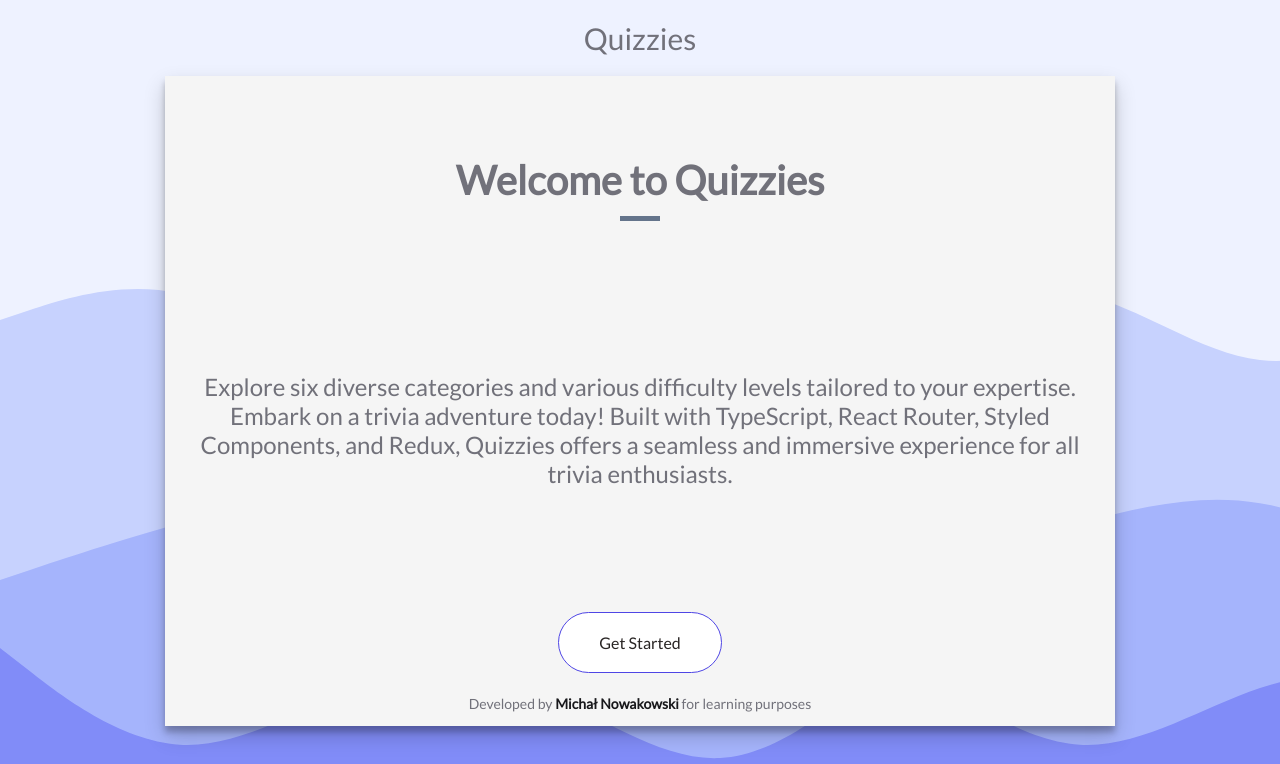
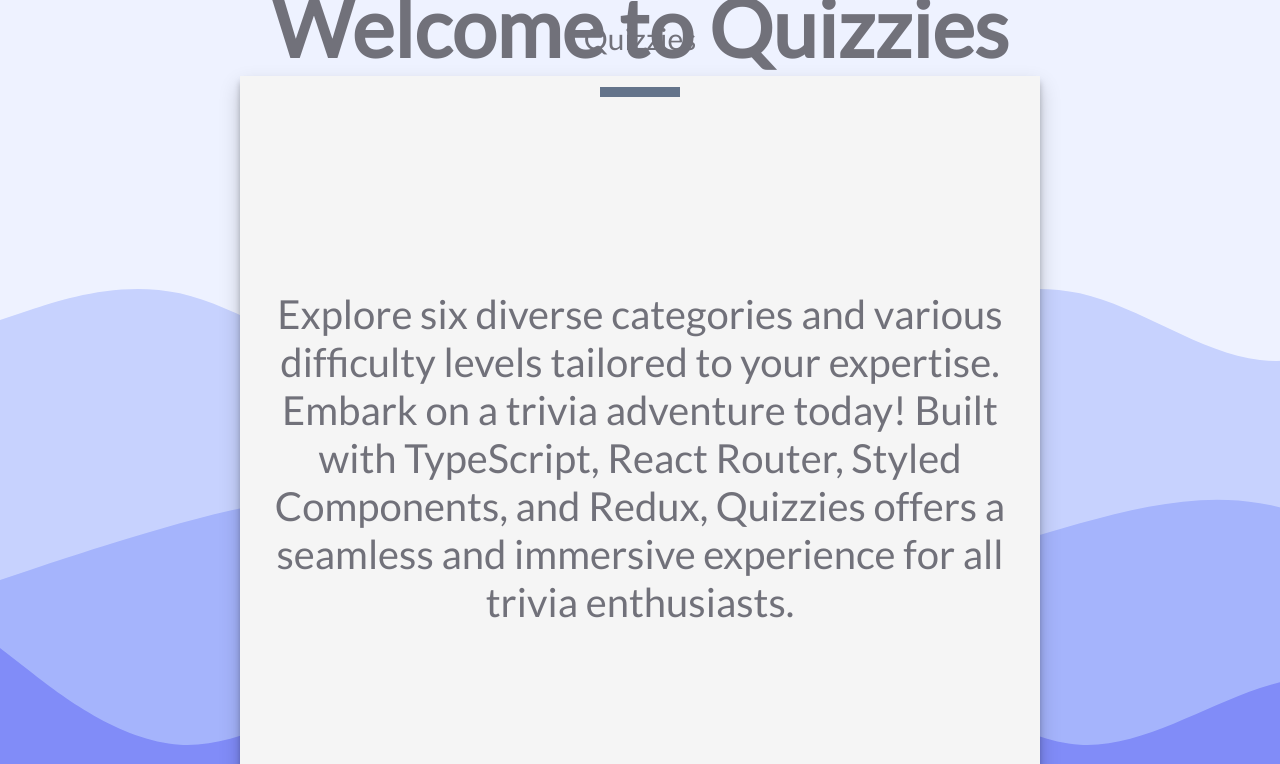
Before and after one commit to Kitzvv/QuizApp, a React (Vite) app: page / in a window 1280 px wide. Shown: the top 764 px of the page. Built offline with nearby package versions, Linux system fonts and the light colour scheme.

Commit message:
Responsiveness on the Homepage

```diff
--- a/src/pages/ChooseDifficulty.tsx
+++ b/src/pages/ChooseDifficulty.tsx
@@ -1,6 +1,7 @@
 import { useNavigate, useParams } from "react-router-dom";
 import styled from "styled-components";
 import { StyledLine } from "./Homepage";
+import { device } from "../breakpoints";
 
 const StyledContainer = styled.div`
   height: 100%;
@@ -36,6 +37,14 @@ const LevelContainer = styled.div`
   justify-content: space-between;
   width: 100%;
   padding: 5rem;
+
+  @media ${device.md} {
+    flex-direction: column;
+    align-items: center;
+    justify-content: center;
+    gap: 2rem;
+    height: 70vh;
+  }
 `;
 
 const Level = styled.div`
--- a/src/pages/Homepage.tsx
+++ b/src/pages/Homepage.tsx
@@ -1,5 +1,6 @@
 import { Link } from "react-router-dom";
 import styled from "styled-components";
+import { device } from "../breakpoints";
 
 const StyledHomepageContainer = styled.main`
   height: 100%;
@@ -12,6 +13,29 @@ const StyledHomepageContainer = styled.main`
   gap: 10rem;
 
   position: relative;
+
+  @media ${device.lg} {
+    justify-content: center;
+  }
+
+  @media ${device.md} {
+    gap: 5rem;
+  }
+
+  @media ${device.sm} {
+    justify-content: space-evenly;
+    gap: 2rem;
+  }
+
+  @media ${device.sm} {
+    justify-content: space-evenly;
+    gap: 2rem;
+  }
+
+  @media ${device.xs} {
+    justify-content: space-around;
+    gap: 1rem;
+  }
 `;
 
 const StyledH1 = styled.h1`
@@ -24,6 +48,18 @@ const StyledH1 = styled.h1`
   flex-direction: column;
   align-items: center;
   gap: 1.2rem;
+
+  @media ${device.lg} {
+    font-size: 8rem;
+  }
+
+  @media ${device.md} {
+    font-size: 6rem;
+  }
+
+  @media ${device.sm} {
+    font-size: 4rem;
+  }
 `;
 
 export const StyledLine = styled.div`
@@ -31,6 +67,21 @@ export const StyledLine = styled.div`
   width: 4rem;
 
   background-color: #64748b;
+
+  @media ${device.lg} {
+    height: 1rem;
+    width: 8rem;
+  }
+
+  @media ${device.md} {
+    height: 0.5rem;
+    width: 8rem;
+  }
+
+  @media ${device.sm} {
+    height: 0.5rem;
+    width: 4rem;
+  }
 `;
 
 const StyledText = styled.p`
@@ -38,6 +89,18 @@ const StyledText = styled.p`
   text-align: center;
   color: #71717a;
   padding: 0rem 2rem;
+
+  @media ${device.lg} {
+    font-size: 4rem;
+  }
+
+  @media ${device.md} {
+    font-size: 3rem;
+  }
+
+  @media ${device.sm} {
+    font-size: 2rem;
+  }
 `;
 
 const StyledLink = styled(Link)`
@@ -50,6 +113,21 @@ const StyledLink = styled(Link)`
   border: 1px solid #4f46e5;
   color: #292524;
   text-decoration: none;
+
+  @media ${device.lg} {
+    font-size: 2.4rem;
+    padding: 3rem 6rem;
+  }
+
+  @media ${device.md} {
+    font-size: 2rem;
+    padding: 2rem 4rem;
+  }
+
+  @media ${device.sm} {
+    font-size: 1.6rem;
+    padding: 2rem 4rem;
+  }
 `;
 
 const StyledFooterText = styled.p`
@@ -61,6 +139,23 @@ const StyledFooterText = styled.p`
     font-weight: 600;
     color: #18181b;
     text-decoration: none;
+  }
+
+  @media ${device.lg} {
+    position: static;
+    font-size: 3rem;
+  }
+  @media ${device.md} {
+    font-size: 2.5rem;
+  }
+
+  @media ${device.sm} {
+    font-size: 1.4rem;
+  }
+
+  @media ${device.sm} {
+    font-size: 1.4rem;
+    margin-bottom: 2rem;
   }
 `;
 
--- a/src/ui/AppContainer.tsx
+++ b/src/ui/AppContainer.tsx
@@ -11,7 +11,7 @@ const StyledAppContainer = styled.div`
   z-index: 50;
   position: relative;
 
-  @media ${device.md} {
+  @media ${device.lg} {
     height: 100vh;
     width: 100vh;
   }
```
